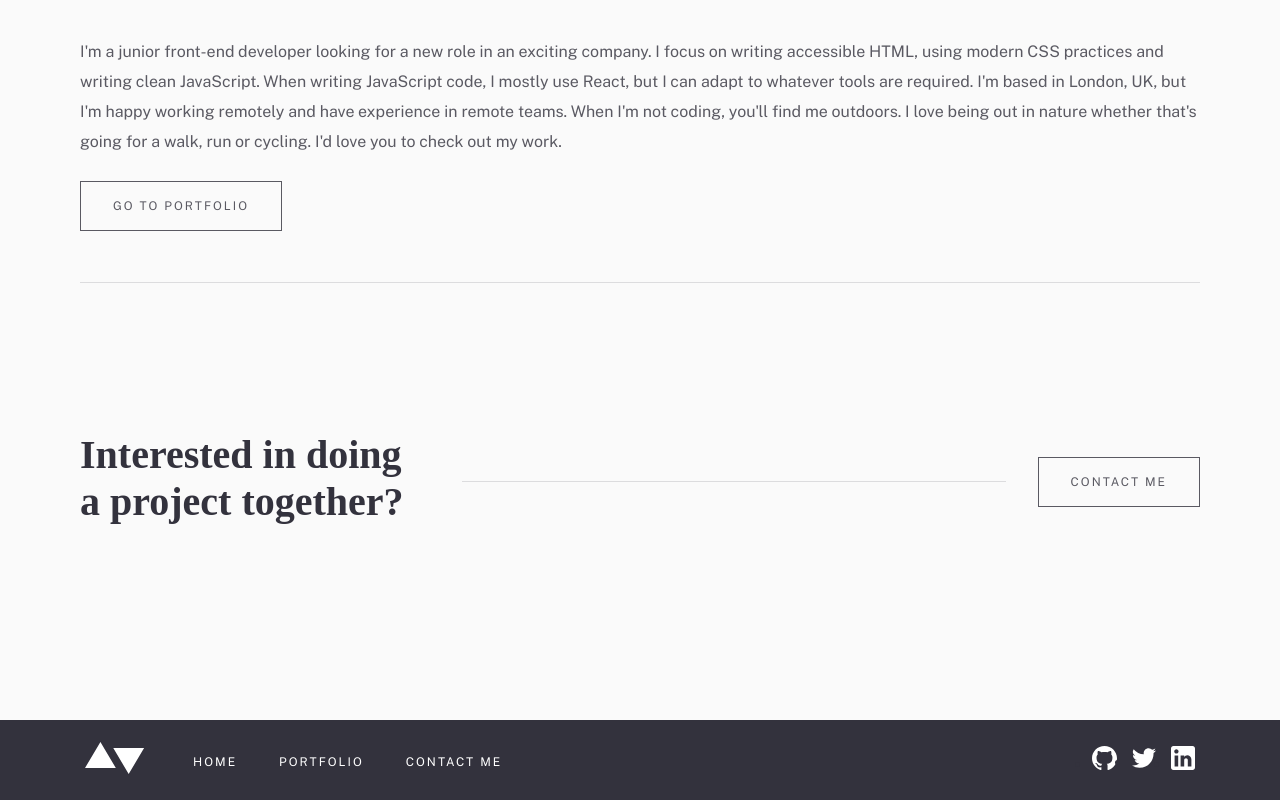
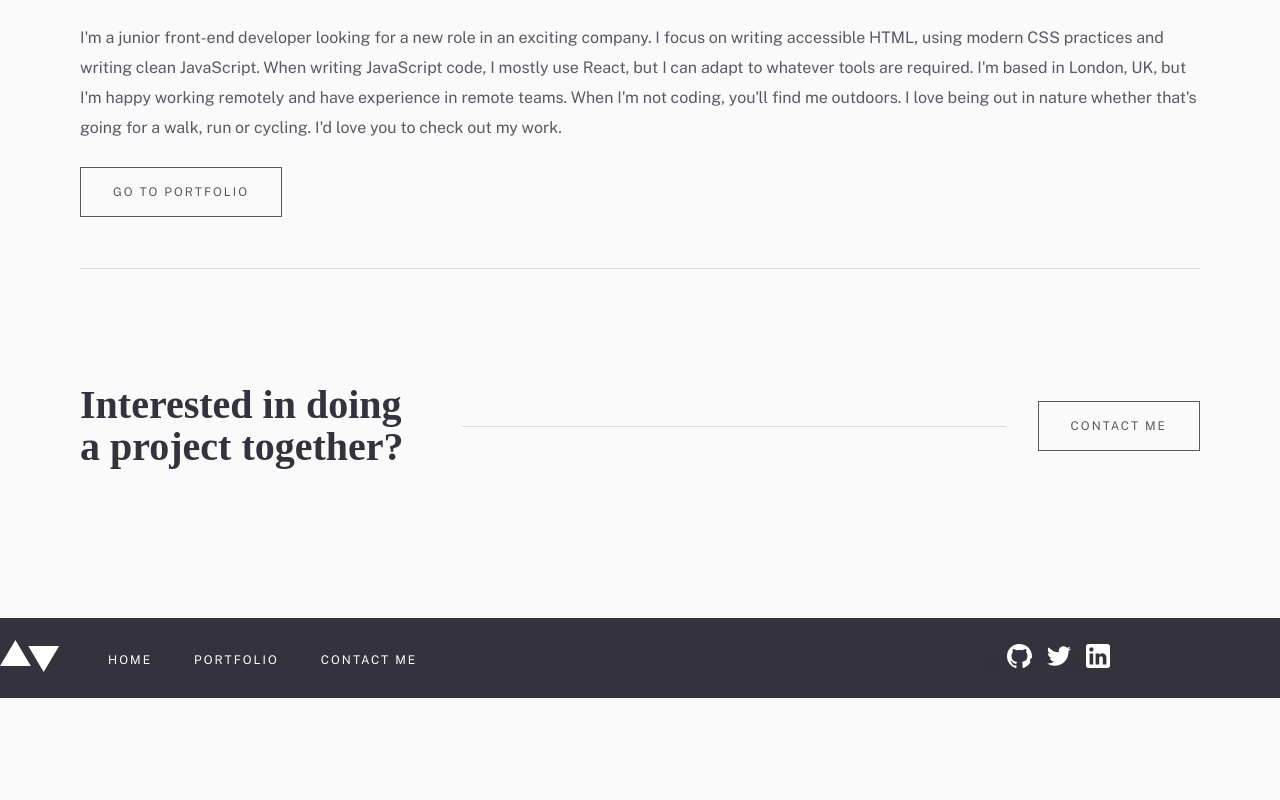
Before and after one commit to NicholasAnich/Simple-life-layout, a Next.js app: page / in a window 1280 px wide. Shown: the part 1470-2270 px from the top of the page. After the commit the page ends 2168 px from the top, so only its background shows below. Built offline with nearby package versions, Linux system fonts and the light colour scheme.

Commit message:
refactored css for mobile and tablet mostly, a tad desktop

```diff
--- a/components/Designs.module.css
+++ b/components/Designs.module.css
@@ -9,7 +9,7 @@
 
 .body::before {
     margin-top: 32px;
-    margin-bottom: 25px;
+    margin-bottom: 24px;
 }
 
 .body::after {
@@ -23,8 +23,8 @@
 
 .summary {
     font-size: 15px;
-    line-height: 2;
-    margin-bottom: 24px;
+    line-height: 30px;
+    margin-bottom: 54px;
 }
 
 .images {
@@ -52,13 +52,17 @@
 
 @media (min-width: 600px) {
     .container {
-        /* border: 1px solid magenta; */
         display: grid;
-        grid-template-columns: 1fr 1fr;
-        /* grid-area: "a b"; */
-        /* justify-items: stretch; */
+        /* grid-template-columns: 1fr 1fr; */
+        /* grid-template-columns: minmax(239px, 339px) minmax(181px, 281px); */
+        /* grid-template-columns: minmax(239px, 339px) minmax(181px, 281px); */
+        grid-template-columns: minmax(239px, 440px) minmax(181px, 415px);
         gap: 69px;
-        margin-bottom: 5.3333rem;
+        /* margin-bottom: 5.3333rem; */
+        margin-bottom: 80px;
+    }
+    .reversed {
+        grid-template-columns: minmax(181px, 415px) minmax(239px, 440px);
     }
 
     .body {
@@ -79,15 +83,26 @@
 
     .body::before {
         margin-top: 0;
+        margin-bottom: 32px;
     }
 
     .body::after {
         margin-bottom: 0;
+        margin-bottom: 50px;
     }
 
     .body::before,
     .body::after {
         height: 0;
+    }
+
+    .title {
+        line-height: 42px;
+        margin-bottom: 29px;
+    }
+
+    .summary {
+        margin-bottom: 35px;
     }
 
     .imageContainer {
--- a/components/Footer.module.css
+++ b/components/Footer.module.css
@@ -1,6 +1,9 @@
 .container {
     background-color: #33323d;
     min-height: 354px;
+    display: flex;
+    flex-direction: column;
+    justify-content: center;
 }
 
 .body {
@@ -11,6 +14,7 @@
 
     padding: 3.5em 0px;
     max-width: 1111px;
+    max-height: 242px;
 }
 
 .listItem:hover,
--- a/components/Layout.module.css
+++ b/components/Layout.module.css
@@ -11,7 +11,7 @@
     flex-grow: 1;
 
     padding: 0 2em;
-    padding-bottom: 2.5rem;
+    /* padding-bottom: 2.5rem; */
     margin: 0 auto;
 
     width: 100%;
--- a/components/NavBar.module.css
+++ b/components/NavBar.module.css
@@ -3,7 +3,8 @@
     justify-content: center;
     align-items: center;
     padding: 0;
-    margin: 2em 0 2.5em 0;
+    /* margin: 2em 0 2.5em 0; */
+    margin-top: 32px;
 }
 
 .body {
@@ -113,7 +114,9 @@
 
 @media (min-width: 600px) {
     .container {
-        margin: 4em 0 2.9375em 0;
+        /* margin: 4em 0 2.9375em 0; */
+        /* margin-bottom: 64px; */
+        margin-top: 64px;
     }
 
     .menu {
@@ -140,7 +143,9 @@
 @media (min-width: 1000px) {
     .container {
         /* padding: 0; */
-        margin: 4em 0px 3.375em 0px;
+        /* margin: 4em 0px 3.375em 0px; */
+        /* margin-top: 64px; */
+        /* margin-bottom: 94px; */
     }
 
     .body {
--- a/components/Reachout.module.css
+++ b/components/Reachout.module.css
@@ -21,12 +21,16 @@
 }
 
 .contactMe {
-    margin: 7.1875em 0 5em;
+    /* margin: 7.1875em 0 5em; */
+    margin-bottom: 80px;
     text-align: center;
 }
 
 .contactTitle {
-    margin-bottom: 1em;
+    /* margin-bottom: 1em; */
+    margin-bottom: 40px;
+    line-height: 42px;
+    /* margin: 0; */
 }
 
 @media (min-width: 640px) {
@@ -35,9 +39,10 @@
         align-items: center;
         gap: 32px;
 
-        margin: 150px 0;
+        margin-bottom: 96px;
     }
     .contactTitle {
+        margin: 0;
         text-align: initial;
         min-width: 350px;
         gap: 32px;
@@ -63,6 +68,9 @@
 
 @media (min-width: 1000px) {
     .contactMe {
-        margin-block: 115px;
+        margin-bottom: 150px;
+    }
+    .contactTitle {
+        margin: 0;
     }
 }
--- a/pages/portfolio/[name].tsx
+++ b/pages/portfolio/[name].tsx
@@ -47,9 +47,8 @@ const Project = ({ projectList }: { projectList: Project }) => {
     const tabletPreview = details.preview.tablet;
     const desktopPreview = details.preview.desktop;
     const hero = details.hero;
-    console.log(hero.tablet.med);
     return (
-        <>
+        <div className={styles.container}>
             <picture>
                 <source media="(min-width: 1000px)" srcSet={`${hero.desktop.med} 1110w, ${hero.desktop.lg} 2220w`} />
                 <source media="(min-width: 600px)" srcSet={`${hero.tablet.med} 689w, ${hero.tablet.lg} 1378w`} />
@@ -118,7 +117,7 @@ const Project = ({ projectList }: { projectList: Project }) => {
                 </div>
             </div>
             <Reachout />
-        </>
+        </div>
     );
 };
 
--- a/styles/Contact.module.css
+++ b/styles/Contact.module.css
@@ -3,6 +3,7 @@
 
 .main {
     min-height: 100%;
+    margin-top: 40px;
 }
 
 .title {
@@ -12,6 +13,7 @@
 
 .body {
     /* line-height: 30px */
+    font-size: 15px;
     line-height: 1.875;
 }
 
@@ -21,7 +23,7 @@
     display: block;
     height: 1px;
     width: 100%;
-    margin-top: 50px;
+    /* margin-top: 50px; */
     background-color: #33323d;
     opacity: 0.15;
 }
@@ -33,7 +35,7 @@
     list-style: none;
     padding: 0;
     margin-top: 24px;
-    margin-bottom: 32px;
+    /* margin-bottom: 32px; */
 }
 
 .social:hover {
@@ -103,8 +105,50 @@ Form
 }
 
 @media (medium) {
+    .main {
+        margin-top: 94px;
+        margin-bottom: 96px;
+    }
+
+    .body {
+        margin-top: 0;
+        margin-bottom: 24px;
+        line-height: 30px;
+    }
+
+    .intro::before,
+    .intro::after {
+        margin-bottom: 32px;
+    }
+
     .form {
         margin-bottom: 56px;
+    }
+
+    .input {
+        padding-block: 9px;
+    }
+
+    .label {
+        line-height: 30px;
+    }
+
+    .social {
+        margin-bottom: 32px;
+        max-height: 24px;
+    }
+
+    .title {
+        margin-bottom: 24px;
+        line-height: 42px;
+        letter-spacing: -0.36px;
+    }
+
+    .formTitle {
+        margin-bottom: 32px;
+        margin-top: 0;
+        line-height: 42px;
+        letter-spacing: -0.36px;
     }
 }
 
--- a/styles/Home.module.css
+++ b/styles/Home.module.css
@@ -3,6 +3,7 @@
 
 .main {
     min-height: 100%;
+    margin-top: 40px;
 }
 
 /* IMAGES */
@@ -21,6 +22,10 @@
 }
 
 /* Author */
+.aboutMeSection {
+    margin-bottom: 115px;
+}
+
 .aboutMe::before {
     content: "";
     display: block;
@@ -157,6 +162,9 @@
 }
 /* Tabelet */
 @media (medium) {
+    .main {
+        margin-top: 47px;
+    }
     .heroSection {
         position: relative;
         margin-bottom: 96px;
@@ -199,6 +207,7 @@
         grid-template-columns: minmax(250px, 281px) minmax(250px, 339px);
         gap: 4.375em;
         justify-content: space-between;
+        margin-bottom: 96px;
     }
 
     .aboutMe::before {
@@ -214,6 +223,9 @@
 
 /* Desktop */
 @media (large) {
+    .main {
+        margin-top: 54px;
+    }
     .heroImage {
         min-height: 600px;
         background-image: url("../public/images/homepage/desktop/image-homepage-hero.jpg");
@@ -236,6 +248,7 @@
     .aboutMeSection {
         grid-template-columns: minmax(400px, 540px) minmax(250px, 350px);
         margin-top: 150px;
+        margin-bottom: 150px;
         gap: 125px;
     }
 
--- a/styles/Portfolio.module.css
+++ b/styles/Portfolio.module.css
@@ -1,66 +1,17 @@
 .container {
     min-height: 100%;
+    margin-bottom: 80px;
+    margin-top: 40px;
 }
 
-.project {
-    /* display: grid; */
-    /* grid-template-columns: repeat(2, 1fr); */
-    /* display: flex;
-    flex-direction: row; */
+@media (min-width: 600px) {
+    .container {
+        margin-top: 94px;
+        margin-bottom: 96px;
+    }
 }
-
-.project:nth-child(even) {
-    /* border: 1px solid #000; */
+@media (min-width: 1000px) {
+    .container {
+        margin-bottom: 150px;
+    }
 }
-
-/* .body::before,
-.body::after {
-    content: "";
-    display: block;
-    height: 1px;
-    background-color: #33323d;
-    opacity: 0.2;
-}
-
-.body::before {
-    margin-top: 32px;
-    margin-bottom: 25px;
-}
-
-.body::after {
-    margin-top: 25px;
-    margin-bottom: 72px;
-}
-
-.title {
-    margin: 0;
-}
-
-.summary {
-    font-size: 15px;
-    line-height: 2;
-    margin-bottom: 54px;
-}
-
-.images {
-    width: 100%;
-}
-
-.linkBtn {
-    display: inline-block;
-    padding: 1.4166em 2.6666em;
-    font-size: 12px;
-    color: #33323d;
-    border: 1px solid #33323d;
-    opacity: 0.8;
-    text-decoration: none;
-    text-transform: uppercase;
-    letter-spacing: 2px;
-}
-
-.linkBtn:hover,
-.linkBtn:focus {
-    color: white;
-    background-color: #33323d;
-    opacity: 1;
-} */
--- a/styles/Projects.module.css
+++ b/styles/Projects.module.css
@@ -1,5 +1,12 @@
+.container {
+    margin-top: 40px;
+}
 .image {
-    margin-bottom: 115px;
+    margin-bottom: 40px;
+}
+
+.projectContainer {
+    margin-bottom: 65px;
 }
 
 .summaryContainer::before,
@@ -49,10 +56,8 @@
 }
 
 .btn {
-    /* display: inline-block; */
     cursor: pointer;
     background-color: white;
-    /* margin-bottom: 24px; */
 }
 
 .backgroundContainer {
@@ -84,19 +89,18 @@
 }
 
 .previewImage2 {
-    margin-bottom: 64px;
+    /* margin-bottom: 64px; */
 }
 
 .navContainer {
     display: grid;
     grid-template-columns: repeat(2, 1fr);
+    margin-bottom: 64px;
 }
 
 .projectNav {
     display: flex;
     flex-direction: column;
-    /* justify-content: center; */
-    /* align-items: center; */
     border-top: 1px solid rgb(51, 50, 61, 0.15);
     border-bottom: 1px solid rgb(51, 50, 61, 0.15);
 }
@@ -107,8 +111,6 @@
 }
 
 .navBtn {
-    /* display: flex; */
-    /* flex-direction: column; */
     text-decoration: none;
     color: #33323d;
 }
@@ -120,14 +122,6 @@
 .leftArrow,
 .rightArrow {
     margin-block: 24px 16px;
-}
-
-.leftArrow {
-    /* margin-right: 32px; */
-}
-
-.rightArrow {
-    /* margin-left: 32px; */
 }
 
 .navTitle,
@@ -149,12 +143,25 @@
 }
 
 @media (min-width: 600px) {
+    .container {
+        margin-top: 94px;
+    }
+
     .summaryContainer {
         border-top: 1px solid rgb(51, 50, 61, 0.15);
         display: grid;
         grid-template-columns: repeat(2, 1fr);
         grid-template-rows: repeat(3, 33%);
     }
+
+    .projectContainer {
+        margin-bottom: 80px;
+    }
+
+    .navContainer {
+        margin-bottom: 80px;
+    }
+
     .title {
         margin-top: 32px;
         margin-bottom: 16px;
@@ -182,7 +189,6 @@
     }
 
     .navPrev {
-        /* display: flex; */
         flex-direction: row;
         align-items: center;
     }
@@ -191,9 +197,6 @@
         display: flex;
         flex-direction: row-reverse;
         align-items: center;
-        /* justify-content: center; */
-        /* display: grid; */
-        /* grid-template-columns: repeat(2, 1fr); */
     }
 
     .leftArrow {
@@ -216,18 +219,21 @@
 @media (min-width: 1000px) {
     .projectContainer {
         display: grid;
-        /* grid-template-columns: 350px 1fr; */
-        /* grid-template-columns: 1.3fr 1.9fr; */
-        /* grid-template-columns: 2fr 4fr; */
         grid-template-columns: 1.3fr 2.5fr;
+        gap: 8.33em;
+
         margin-bottom: 64px;
-
-        /* grid-template-columns: fr 635px; */
-        gap: 8.33em;
     }
     .summaryContainer {
         display: initial;
         border-top: none;
+    }
+    .navContainer {
+        margin-bottom: 115px;
+    }
+
+    .image {
+        margin-bottom: 115px;
     }
 
     .previewTitle {
@@ -243,7 +249,4 @@
     .previewImage2 {
         margin-bottom: 0;
     }
-    /* .staticPreviewContainer {
-        grid-column: 2;
-    } */
 }
```
